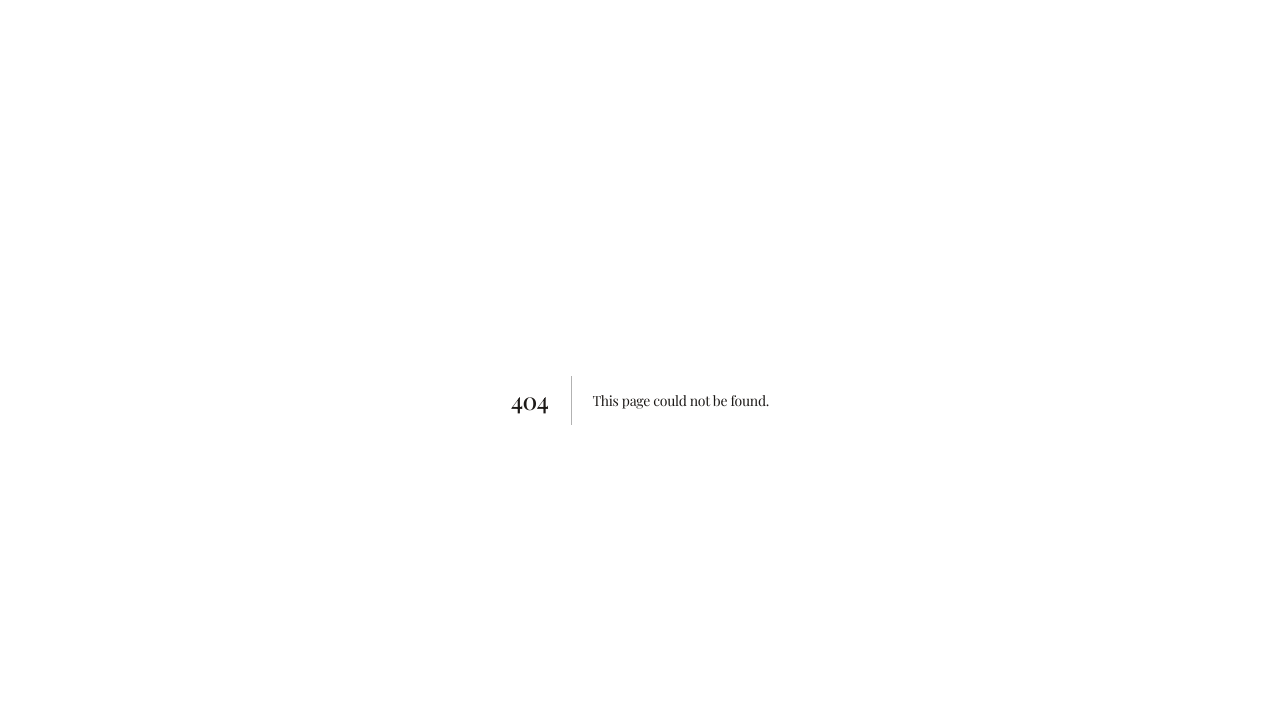
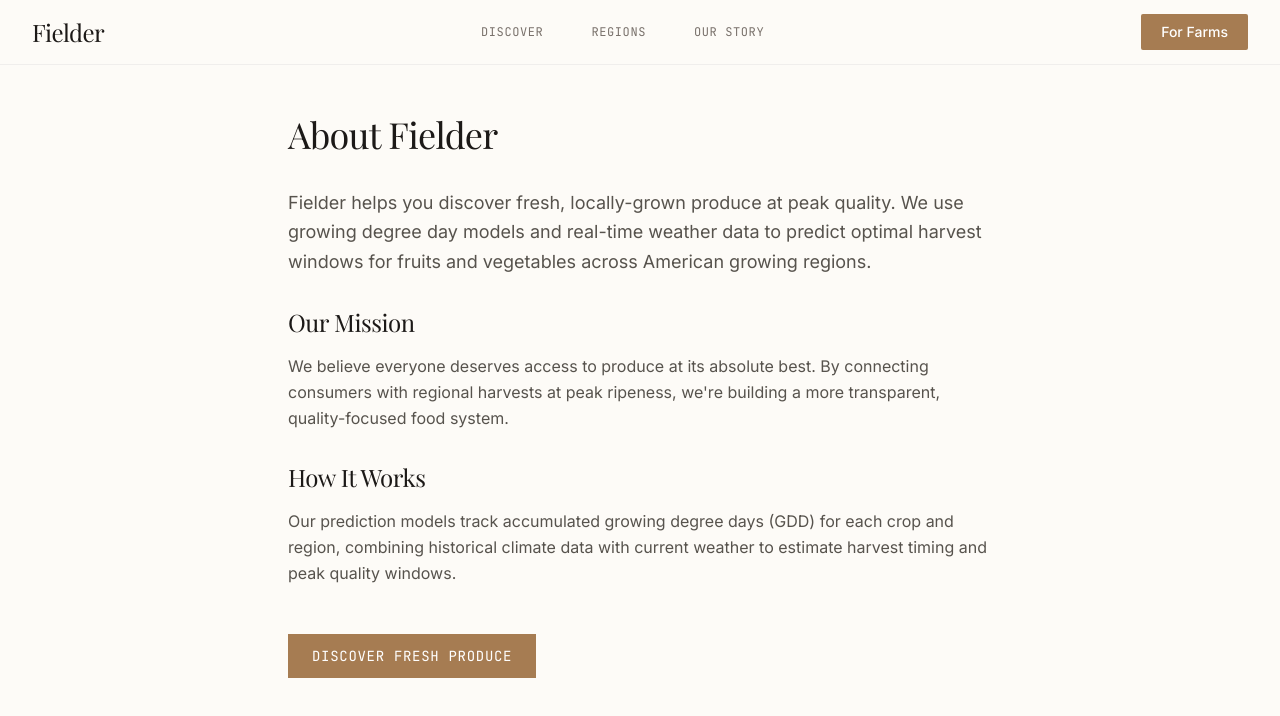
Before and after one commit to balexbrownii/fielder-nextjs, a Next.js app: page /about in a window 1280 px wide. Before the commit this address had no page. Shown: the top 716 px of the page. Built offline with nearby package versions, Linux system fonts and the light colour scheme.

Commit message:
feat: Add About page to fix 404 errors

```diff
--- /dev/null
+++ b/src/app/about/page.tsx
@@ -0,0 +1,45 @@
+import Link from 'next/link'
+import { Header } from '@/components/Header'
+
+export default function AboutPage() {
+  return (
+    <div className="min-h-screen bg-[var(--color-cream)]">
+      <Header />
+
+      <main className="mx-auto max-w-3xl px-4 sm:px-6 lg:px-8 py-12">
+        <h1 className="font-serif text-4xl text-stone-900 mb-8">About Fielder</h1>
+
+        <div className="prose prose-stone">
+          <p className="text-lg text-stone-600 leading-relaxed">
+            Fielder helps you discover fresh, locally-grown produce at peak quality.
+            We use growing degree day models and real-time weather data to predict
+            optimal harvest windows for fruits and vegetables across American growing regions.
+          </p>
+
+          <h2 className="font-serif text-2xl text-stone-900 mt-8 mb-4">Our Mission</h2>
+          <p className="text-stone-600 leading-relaxed">
+            We believe everyone deserves access to produce at its absolute best.
+            By connecting consumers with regional harvests at peak ripeness,
+            we're building a more transparent, quality-focused food system.
+          </p>
+
+          <h2 className="font-serif text-2xl text-stone-900 mt-8 mb-4">How It Works</h2>
+          <p className="text-stone-600 leading-relaxed">
+            Our prediction models track accumulated growing degree days (GDD) for each
+            crop and region, combining historical climate data with current weather
+            to estimate harvest timing and peak quality windows.
+          </p>
+        </div>
+
+        <div className="mt-12">
+          <Link
+            href="/discover"
+            className="inline-flex items-center px-6 py-3 bg-[var(--color-accent)] text-white font-mono text-sm uppercase tracking-wider hover:bg-[var(--color-accent-dark)] transition-colors"
+          >
+            Discover Fresh Produce
+          </Link>
+        </div>
+      </main>
+    </div>
+  )
+}
```
